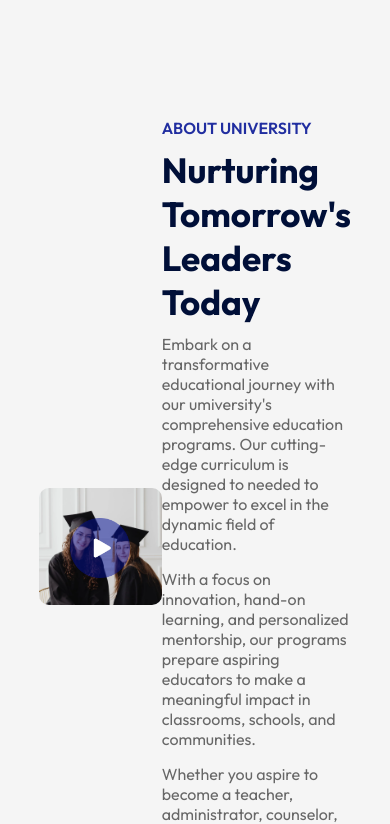
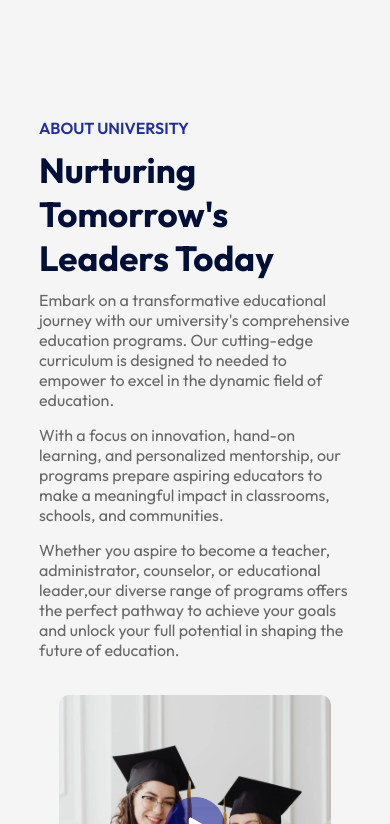
Before and after one commit to MehakRauf/Edusity, a React (Create React App) app: page / in a window 390 px wide. Shown: the part 1980-2804 px from the top of the page. Built offline with nearby package versions, Linux system fonts and the light colour scheme.

Commit message:
made the about section responsive

```diff
--- a/src/components/About/About.css
+++ b/src/components/About/About.css
@@ -44,3 +44,18 @@
     color: #676767;
     margin-bottom: 15px;
 }
+
+@media(max-width: 840px){
+    .about{
+        flex-direction: column;
+    }
+    .about-left{
+        flex-basis: 100%;
+        margin: 20px;
+        /* image after the text */
+        order: 2;
+    }
+    .about-right{
+        flex-basis: 100%;
+    }
+}
```
